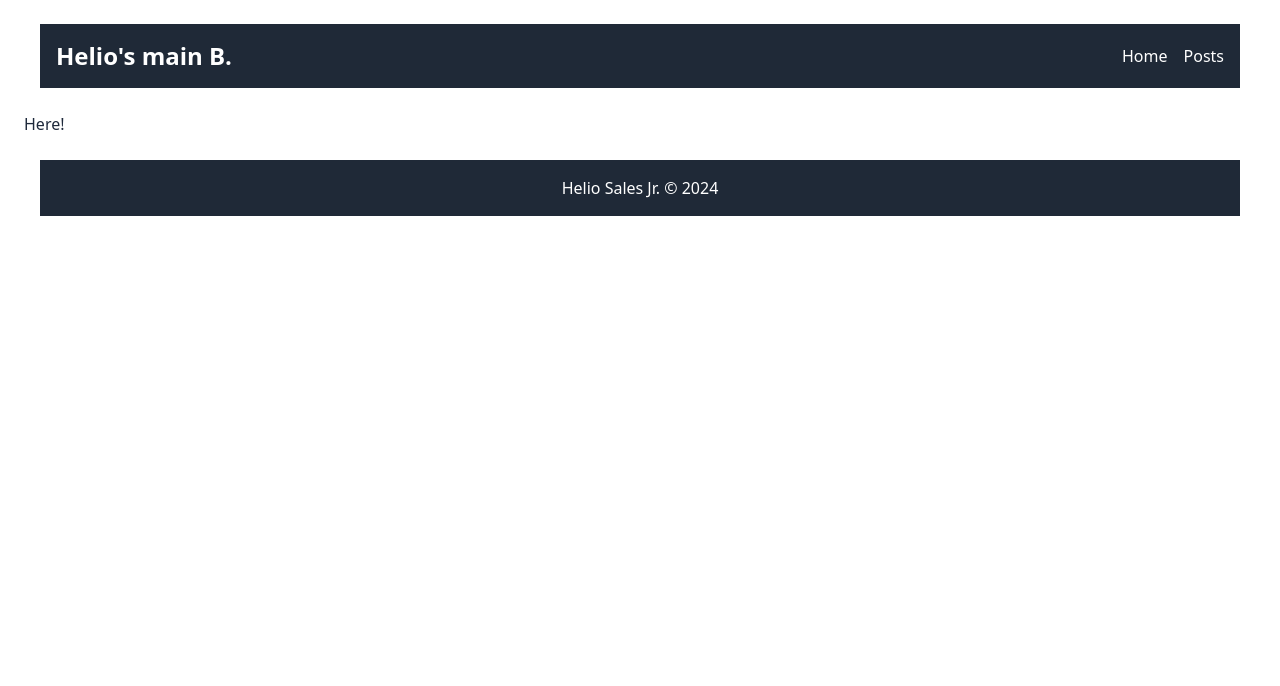
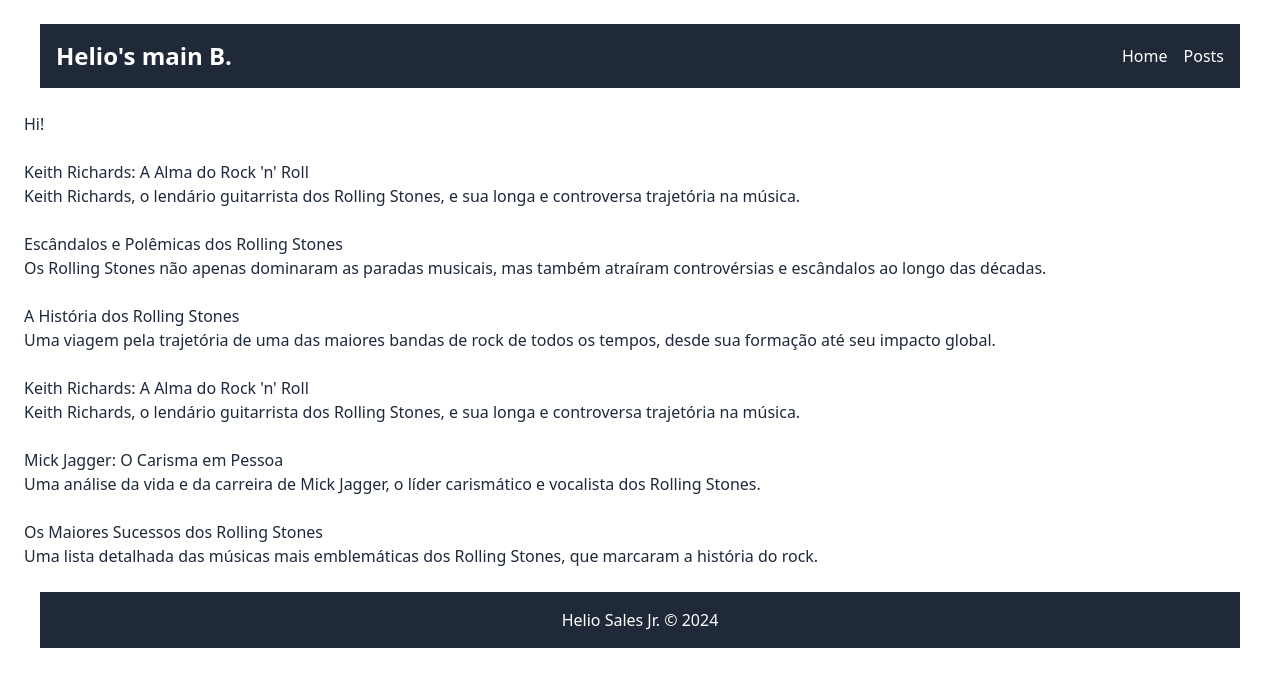
Before and after one commit to heliosalesjr/mdb, a Next.js app: page / in a window 1280 px wide. Shown: the top 686 px of the page. Built offline with nearby package versions, Linux system fonts and the light colour scheme.

Commit message:
get posts metadata function & integration

```diff
--- a/app/page.js
+++ b/app/page.js
@@ -1,9 +1,22 @@
-import Image from "next/image";
+import getPostMetadata from "@/utils/getPostMetadata";
 
-export default function Home() {
+export default async function Home() {
+  // Carregar posts diretamente no lado do servidor
+  const posts = getPostMetadata('content/posts') || [];
+
+  if (!posts || posts.length === 0) {
+    return <h1>No posts available</h1>;
+  }
+
   return (
     <>
-      <h1>Here!</h1>
+      <h1>Hi!</h1>
+      {posts.map((post) => (
+        <div key={post.slug}>
+          <h2>{post.title}</h2>
+          <p>{post.description}</p>
+        </div>
+      ))}
     </>
   );
 }
--- /dev/null
+++ b/components/PostCard.jsx
@@ -0,0 +1,10 @@
+import Link from 'next/link'
+import React from 'react'
+
+function PostCard() {
+  return (
+    <Link href={''}></Link>
+  )
+}
+
+export default PostCard
--- /dev/null
+++ b/utils/getPostMetadata.js
@@ -0,0 +1,27 @@
+import fs from 'fs';
+import matter from 'gray-matter';
+import path from 'path';
+
+export default function getPostMetadata(basePath) {
+  const folder = path.join(process.cwd(), basePath);
+  const files = fs.readdirSync(folder);
+  console.log("Files found:", files); // Log para ver os arquivos encontrados
+  const markdownPosts = files.filter(file => file.endsWith('.md'));
+
+  // get the file data
+  const posts = markdownPosts.map((filename) => {
+    const fileContents = fs.readFileSync(path.join(folder, filename), 'utf8');
+    const matterResult = matter(fileContents);
+    console.log("Matter result for", filename, ":", matterResult); // Log para verificar o conteúdo extraído
+    return {
+      title: matterResult.data.title || "No title",
+      date: matterResult.data.date || "No date",
+      tag: matterResult.data.tag || "No tag",
+      description: matterResult.data.description || "No description",
+      slug: filename.replace('.md', ''),
+    };
+  });
+
+  console.log("Posts extracted:", posts); // Verifique os posts extraídos
+  return posts;
+}
```
Also changed, not shown: content/posts/brian.md (renamed from posts/brian.md), content/posts/escandalos.md (renamed from posts/escandalos.md), content/posts/historia.md (renamed from posts/historia.md), content/posts/keith.md (renamed from posts/keith.md), content/posts/mick.md (renamed from posts/mick.md), content/posts/sucessos.md (renamed from posts/sucessos.md).
